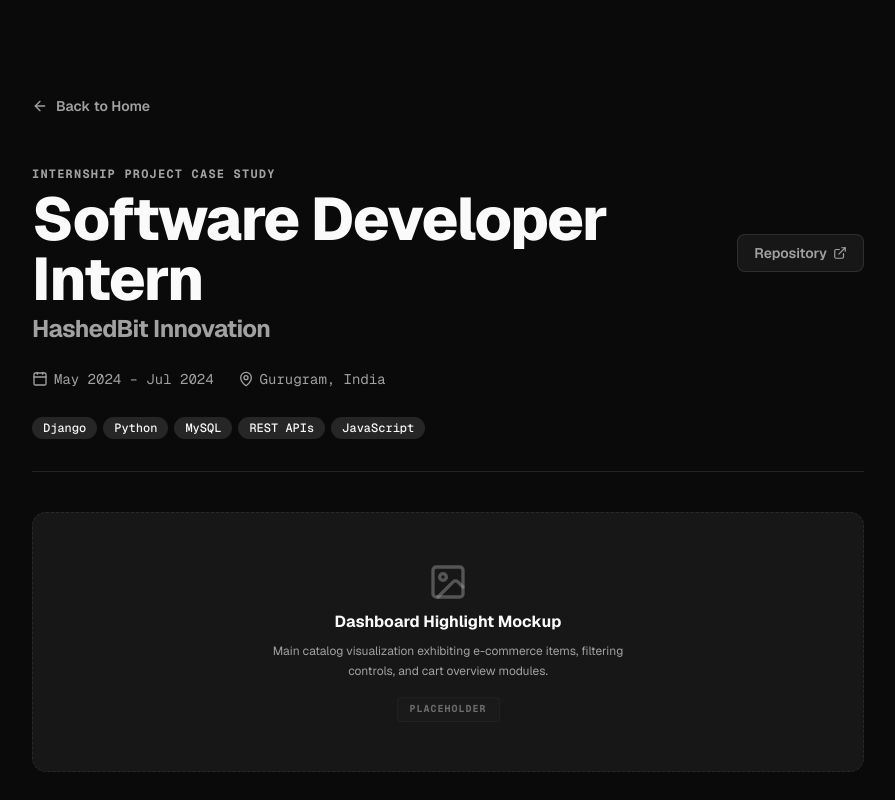
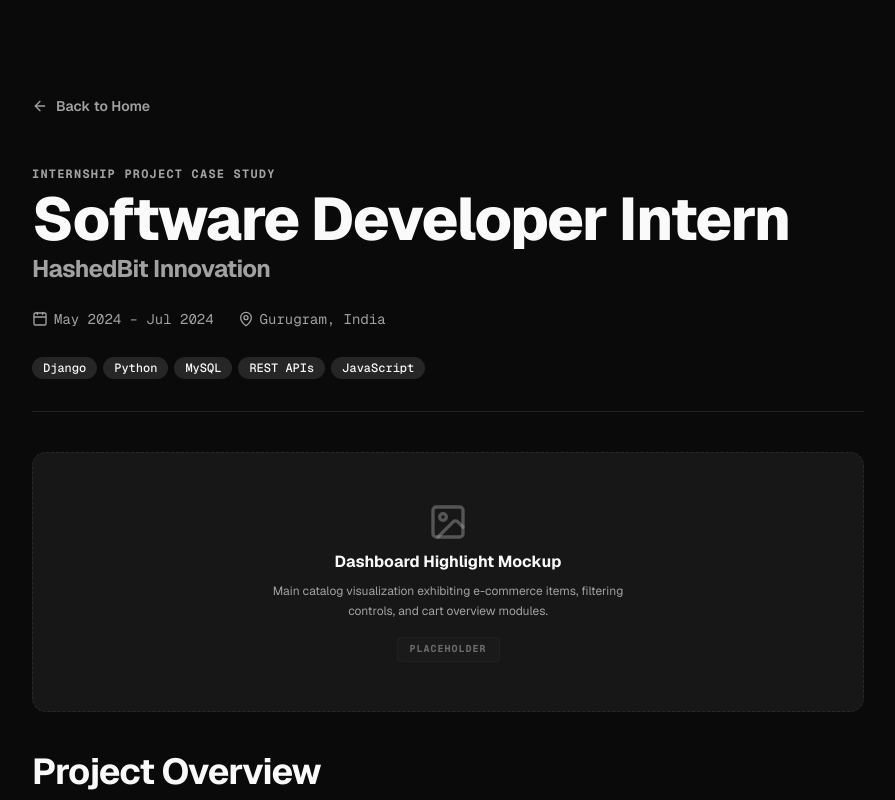
Before and after one commit to archi2305/Portfolio, a Next.js app: page /experience/hashedbit in a window 1280 px wide. Shown: the top 800 px of the page, without its empty margins (192-1087 px from the left). Built offline with nearby package versions, Linux system fonts and the light colour scheme.

Commit message:
chore: remove git repository links and set live link for Ideactra

```diff
--- a/app/experience/[slug]/page.tsx
+++ b/app/experience/[slug]/page.tsx
@@ -93,6 +93,17 @@
 
               {/* Action Buttons */}
               <div className="flex gap-3 shrink-0">
+                {experience.liveUrl && (
+                  <a
+                    href={experience.liveUrl}
+                    target="_blank"
+                    rel="noopener noreferrer"
+                    className="inline-flex items-center gap-1.5 px-4 py-2 text-sm font-semibold rounded-md border border-border bg-card hover:bg-muted/50 hover:text-primary-text transition-all duration-200 animate-pulse hover:animate-none"
+                  >
+                    Live Demo
+                    <ExternalLink className="h-3.5 w-3.5" />
+                  </a>
+                )}
                 {experience.githubUrl && (
                   <a
                     href={experience.githubUrl}
--- a/data/experienceData.ts
+++ b/data/experienceData.ts
@@ -72,8 +72,8 @@
       "Axios",
       "Tailwind CSS"
     ],
-    githubUrl: "https://github.com/archi2305/Portfolio",
-    liveUrl: undefined,
+    githubUrl: undefined,
+    liveUrl: "https://ideactrasocial-frontend.onrender.com",
     caseStudy: {
       dashboardImage: "/images/ideactra-dashboard.png",
       overview: "Ideactra Social is a professional networking platform inspired by LinkedIn. During my internship, I worked on building the product from the ground up, including authentication, user profiles, networking features, posts, messaging, notifications, and deployment. The goal was to create a scalable social platform where professionals can connect, communicate, and share content.",
@@ -234,7 +234,7 @@
     location: "Gurugram, India",
     summary: "Architected backend services for DressHub, a fashion e-commerce platform, designing REST APIs and relational database models for products, inventory, customers, and order management.",
     technologies: ["Django", "Python", "MySQL", "REST APIs", "JavaScript"],
-    githubUrl: "https://github.com/archi2305/Portfolio",
+    githubUrl: undefined,
     liveUrl: undefined,
     caseStudy: {
       dashboardImage: "/images/hashedbit-catalog.png",
```
